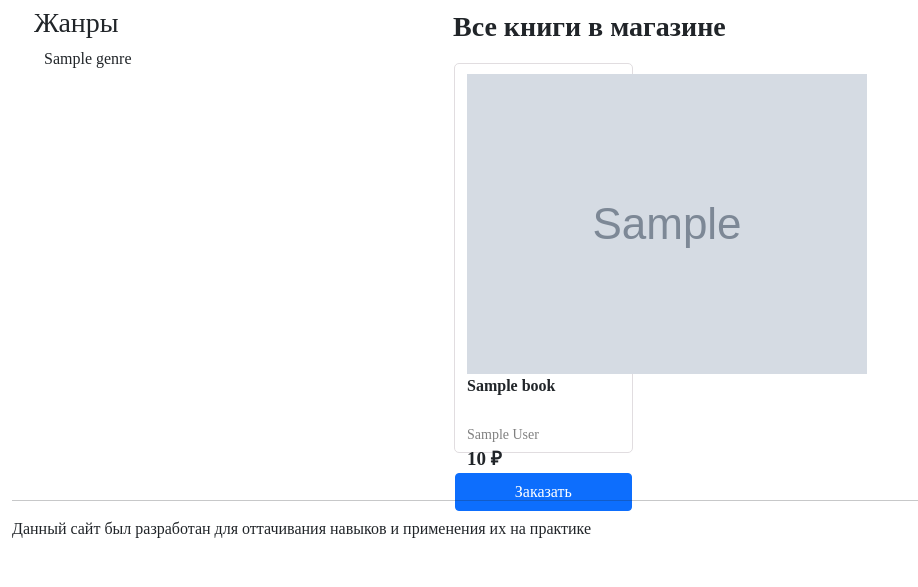
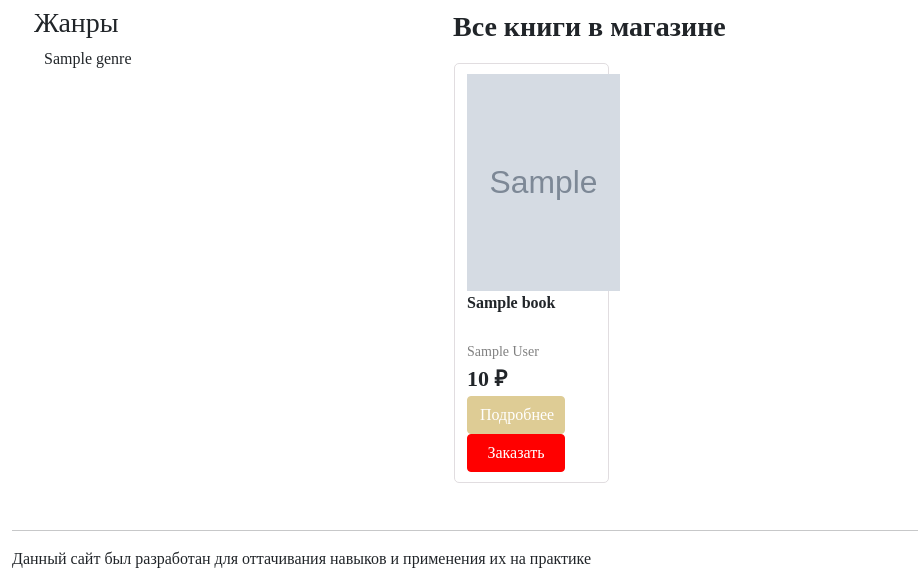
Before and after one commit to mabredin/djangolearn, a Django app: page /genres/ in a window 1280 px wide. Shown: the part 303-890 px from the top of the page, without its empty margins (0-918 px from the left). Before the commit the page ends 841 px from the top, so only its background shows below. Run offline with Django 4.2, Linux system fonts and the light colour scheme; tables that the repository leaves empty hold one stand-in row (values such as "Sample post"); grey boxes marked "Sample" are stand-in pictures; some libraries are stand-ins or nearby versions.

Commit message:
Add buttons in genres.html and modify style.css

```diff
--- a/BookStore/static/css/style.css
+++ b/BookStore/static/css/style.css
@@ -1,7 +1,7 @@
 @font-face {
     font-family: 'alergianormal-regularregular';
     src: url('../fonts/alergianormal-regular-webfont.woff2') format('woff2'),
-         url('../fonts/alergianormal-regular-webfont.woff') format('woff');
+    url('../fonts/alergianormal-regular-webfont.woff') format('woff');
     font-weight: normal;
     font-style: normal;
 }
@@ -9,7 +9,7 @@
 @font-face {
     font-family: 'montserratthin';
     src: url('../fonts/montserrat-variablefont_wght-webfont.woff2') format('woff2'),
-         url('../fonts/montserrat-variablefont_wght-webfont.woff') format('woff');
+    url('../fonts/montserrat-variablefont_wght-webfont.woff') format('woff');
     font-weight: normal;
     font-style: normal;
 
@@ -49,7 +49,7 @@
     font-size: 28px;
 }
 
-.title_genres_ul{
+.title_genres_ul {
     padding-left: 10px;
     list-style-type: none;
 }
@@ -65,16 +65,6 @@
     float: left;
     list-style-type: none;
 }
-
-/*.row genres {*/
-/*    width: 95%;*/
-/*    height: 390px;*/
-/*    border-style: solid;*/
-/*    border-width: thin;*/
-/*    border-radius: 5px;*/
-/*    border-color: #E1DDE0;*/
-/*    padding: 10px 0;*/
-/*}*/
 
 .image {
     display: block;
@@ -99,11 +89,45 @@
 
 .cost {
     font-family: 'montserratthin Regular 400';
-    font-size: 19px;
+    font-size: 22px;
     text-align: left;
 }
 
-.btn btn-primary {
-    width: 40%;
-    text-align: center;
+#in-book {
+    width: 95%;
+    min-height: 420px;
+    border-style: solid;
+    border-width: thin;
+    border-radius: 5px;
+    border-color: #E1DDE0;
+    padding: 10px 0;
+    position: relative;
 }
+
+#img-book {
+    max-height: 217px;
+    min-height: 217px;
+    max-width: 153px;
+    min-width: 153px
+}
+
+#detail {
+    width: 98px;
+    background-color: #DECC95FF;
+    border-color: #DECC95FF;
+    color: white;
+}
+
+#order {
+    width: 98px;
+    background-color: red;
+    border-color: red;
+}
+
+.btn-primary:focus {
+    box-shadow: none;
+}
+
+.btn-primary:target {
+    box-shadow: none;
+}
--- a/BookStore/templates/catalog/genres.html
+++ b/BookStore/templates/catalog/genres.html
@@ -17,11 +17,10 @@
             {% for genre in list_genres %}
             {% for book in genre.genre_book.all %}
             <li class="col-sm-3" style="float: left; margin-bottom: 15px">
-                <div class="row"
-                     style="width: 95%; height: 390px; border-style: solid; border-width: thin; border-radius: 5px; border-color: #E1DDE0; padding: 10px 0">
+                <div id="in-book" class="row">
                     <div class="image">
                         {% if book.image %}
-                        <img src="{{MEDIA_URL}}{{ book.image.url }}">
+                        <img src="{{MEDIA_URL}}{{ book.image.url }}" id="img-book">
                         {% else %}
                         <p>Изображение отсутствует</p>
                         {% endif %}
@@ -29,7 +28,10 @@
                     <div class="title"><b>{{ book.title }}</b></div>
                     <div class="author">{{ book.display_author }}</div>
                     <div class="cost"><b>{{ book.cost }} ₽</b></div>
-                    <button class="btn btn-primary" type="submit">Заказать</button>
+                    <div class="buttons">
+                        <button class="btn btn-primary" type="button" id="detail">Подробнее</button>
+                        <button class="btn btn-primary" type="submit" id="order">Заказать</button>
+                    </div>
                 </div>
             </li>
             {% endfor %}
```
